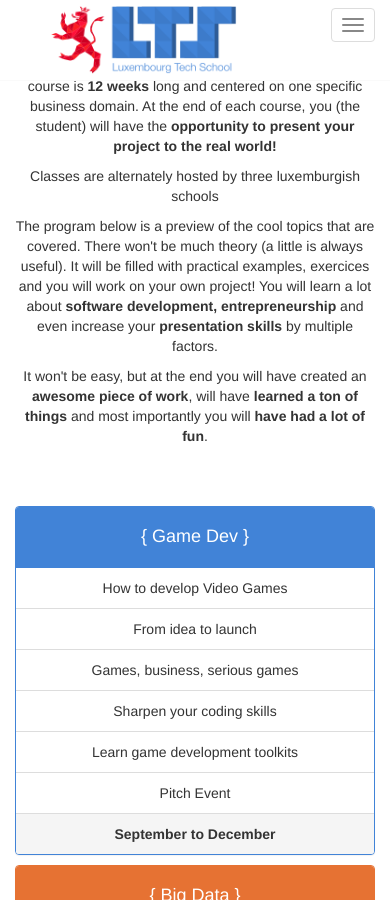
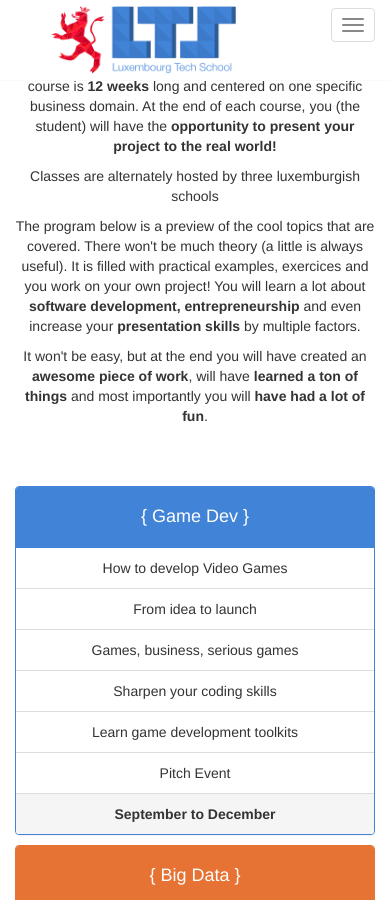
Before and after one commit to LuxembourgTechSchool/luxembourgtechschool.github.io, a Jekyll site: the page built from index.html, in a window 390 px wide and 900 px high, scrolled down 1750 px. Built offline with Jekyll 4.4.1, drawn with Linux system fonts in a browser that asks for light colours.

```diff
--- a/_includes/footer.html
+++ b/_includes/footer.html
@@ -4,8 +4,12 @@
     <div class="col-md-8 col-md-offset-2">
       <div class="row">
         <div class="col-md-4">&copy; 2017 Luxembourg Tech School</div>
-        <div class="col-md-4">&nbsp;</div>
-        <div class="col-md-4 press-links">
+        <div class="col-md-4 footer-links">
+          <p><strong>Social:</strong></p>
+
+          <p><a target="_blank" href="https://github.com/LuxembourgTechSchool">GitHub</a></p>
+        </div>
+        <div class="col-md-4 footer-links">
           <p><strong>Press:</strong></p>
 
           <p><a target="_blank" href="http://www.journal.lu/top-navigation/article/punkte-fuer-den-digitalen-cv/?L=0&cHash=5e3ae2b6315fb5381f27bd2c0bea9e5e">
@@ -25,42 +29,6 @@ Lëtzebuerger Journal - Big Data</a></p>
 
   </div>
 
-<!--
-  <div class="wrapper">
-
-    <h2 class="footer-heading">{{ site.title }}</h2>
-
-    <div class="footer-col-wrapper">
-      <div class="footer-col footer-col-1">
-        <ul class="contact-list">
-          <li>{{ site.title }}</li>
-          <li><a href="mailto:{{ site.email }}">{{ site.email }}</a></li>
-        </ul>
-      </div>
-
-      <div class="footer-col footer-col-2">
-        <ul class="social-media-list">
-          {% if site.github_username %}
-          <li>
-            {% include icon-github.html username=site.github_username %}
-          </li>
-          {% endif %}
-
-          {% if site.twitter_username %}
-          <li>
-            {% include icon-twitter.html username=site.twitter_username %}
-          </li>
-          {% endif %}
-        </ul>
-      </div>
-
-      <div class="footer-col footer-col-3">
-        <p>{{ site.description }}</p>
-      </div>
-    </div>
-
-  </div>
--->
 </footer>
 
 <script   src="https://code.jquery.com/jquery-2.2.3.min.js" integrity="sha256-a23g1Nt4dtEYOj7bR+vTu7+T8VP13humZFBJNIYoEJo="   crossorigin="anonymous"></script>
--- a/_includes/header.html
+++ b/_includes/header.html
@@ -22,6 +22,7 @@
           <li><a href="/#techschool">A new tech school</a></li>
           <li><a href="/#program">Program</a></li>
           <li><a href="/#howitworks">How it works</a></li>
+          <li><a href="/team">Team</a></li>
           <li><a href="/contact">Contact</a></li>
         </ul>
       </div><!-- /.navbar-collapse -->
--- a/_sass/_custom_layout.scss
+++ b/_sass/_custom_layout.scss
@@ -184,7 +184,7 @@
 	padding-top: 30px;
 }
 
-.press-links {
+.footer-links {
 
 	a {
 		color: white;
--- a/index.html
+++ b/index.html
@@ -85,7 +85,7 @@ layout: default
 
           <p>Classes are alternately hosted by three luxemburgish schools</p>
 
-          <p>The program below is a preview of the cool topics that are covered. There won't be much theory (a little is always useful). It will be filled with practical examples, exercices and you will work on your own project! You will learn a lot about <strong>software development, entrepreneurship</strong> and even increase your <strong>presentation skills</strong> by multiple factors.
+          <p>The program below is a preview of the cool topics that are covered. There won't be much theory (a little is always useful). It is filled with practical examples, exercices and you work on your own project! You will learn a lot about <strong>software development, entrepreneurship</strong> and even increase your <strong>presentation skills</strong> by multiple factors.
 
           <p>It won't be easy, but at the end you will have created an <strong>awesome piece of work</strong>, will have <strong>learned a ton of things</strong> and most importantly you will <strong>have had a lot of fun</strong>.</p>
 
```
Also changed, not shown: team/index.html (added, +52 -0 lines), images/team/anush.png (added), images/team/christophe.png (added), images/team/ralph.png (added), images/team/sergio.png (added).
